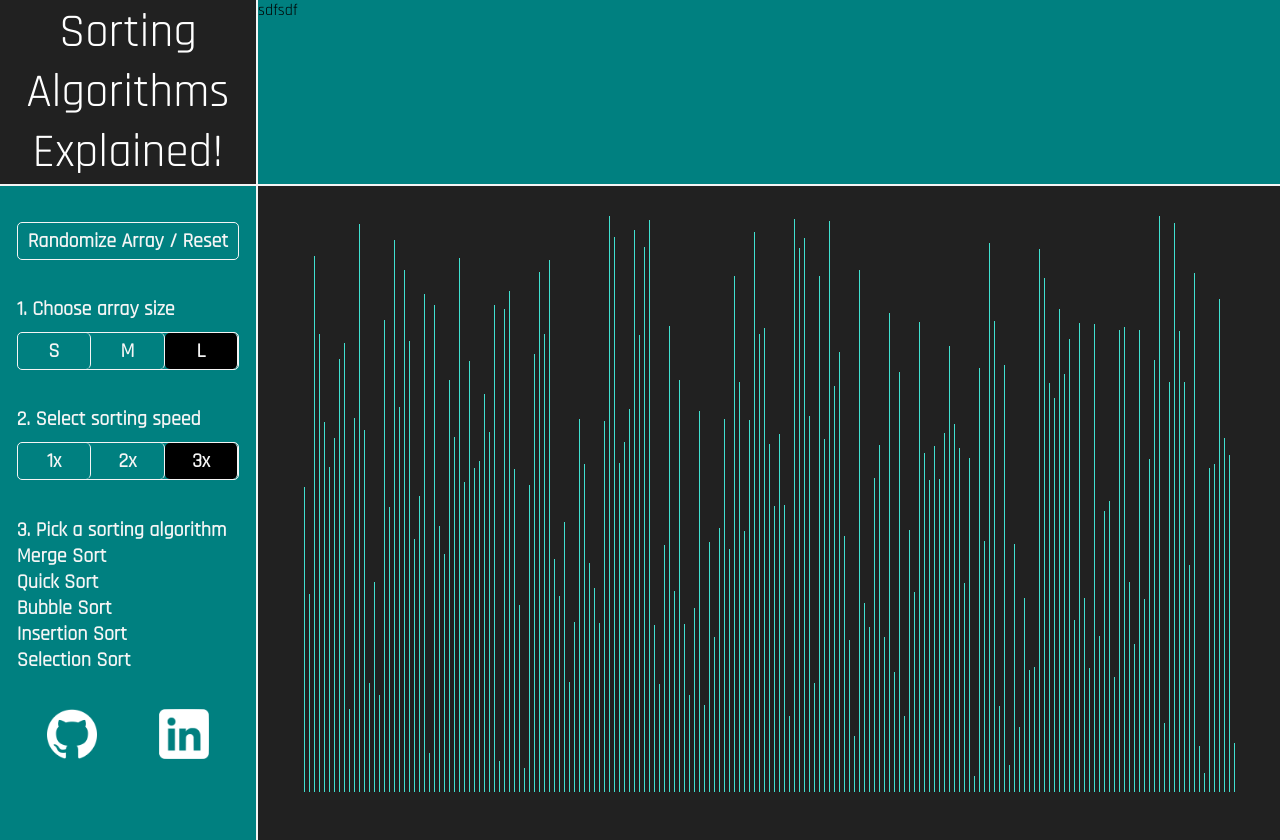
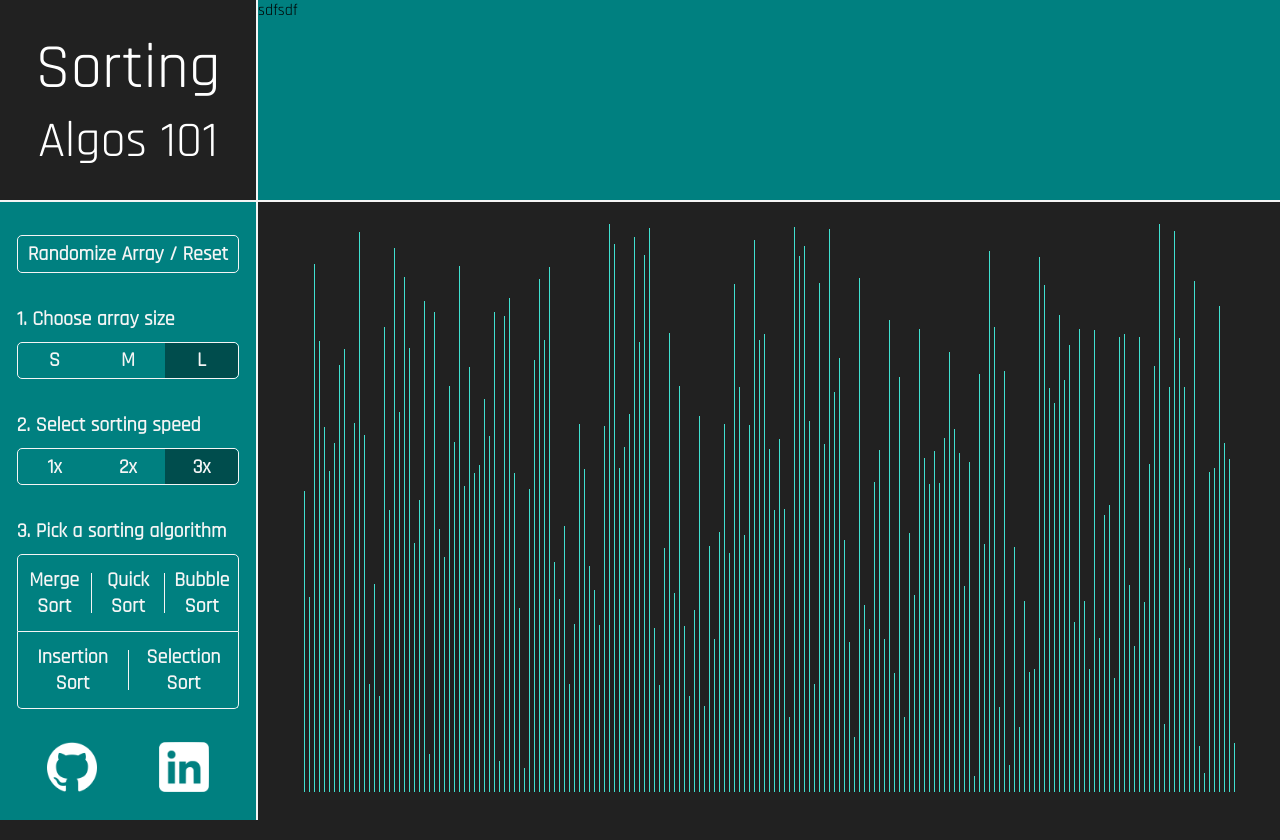
Before and after one commit to dawinderS/SortingAlgos, a React (Create React App) app: page / in a window 1280 px wide. Built offline with nearby package versions, Linux system fonts and the light colour scheme.

Commit message:
add btn animations

```diff
--- a/public/index.html
+++ b/public/index.html
@@ -24,7 +24,7 @@
       work correctly both with client-side routing and a non-root public URL.
       Learn how to configure a non-root public URL by running `npm run build`.
     -->
-    <title>Sorting Algs 101</title>
+    <title>Sorting Algos 101</title>
   </head>
   <body>
     <noscript>You need to enable JavaScript to run this app.</noscript>
--- a/src/App.css
+++ b/src/App.css
@@ -1,6 +1,6 @@
 html,body {
-    height:100%;
-    width:100%;
+    height:100vh;
+    width:100vh;
     margin: 0;
     padding: 0;
     background: #212121;
--- a/src/sortingVisuals/sorts.css
+++ b/src/sortingVisuals/sorts.css
@@ -11,8 +11,9 @@
   display: flex;
   flex-direction: column;
   width: 16%;
+  height: 100vh;
   min-width: 256px;
-  min-height: 840px;
+  min-height: 820px;
   background: teal;
   border-right: 2px solid whitesmoke;
   /* margin-bottom: 1vh; */
@@ -20,17 +21,24 @@
 
 .navbar-header {
   height: 23vh;
+  min-height: 200px;
   background: #212121;
   border-bottom: 2px solid whitesmoke;
-  text-align: center;
   color: white;
-  font-size: 47px;
+  font-size: 63px;
   display: flex;
+  flex-direction: column;
   align-items: center;
+  justify-content: center;
+}
+
+.navbar-header span {
+  font-size: 50px;
 }
 
 .navbar-btns {
   height: 77vh;
+  min-height: 630px;
   display: flex;
   justify-content: center;
   align-items: center;
@@ -48,7 +56,7 @@
 }
 
 .reset-btn:hover {
-  background: #212121;
+  background: rgb(0, 77, 77);
 }
 .navbar-btns-in {
   display: flex;
@@ -57,9 +65,6 @@
   justify-content: space-evenly;
 }
 
-.array-size {
-  /* padding: 0px 10px; */
-}
 .array-size span {
   display: flex;
   border: 1px solid whitesmoke;
@@ -67,20 +72,32 @@
   margin-top: 10px;
   justify-content: center;
   align-items: center;
+  height: 35.3px;
 }
 .array-size span div {
   padding: 5px 0px;
   cursor: pointer;
-  width: 33%;
-  height: 100%;
+  width: 33.3333333%;
+  height: 25px;
   display: flex;
   justify-content: center;
   align-items: center;
-  border-right: 1px solid whitesmoke;
   border-radius: 5px;
 }
+/* .array-size span div:hover {
+  background: rgb(0, 107, 107);
+} */
+#arrsize1 {
+  border-top-right-radius: 0;
+  border-bottom-right-radius: 0;
+}
+#arrsize2 {
+  border-radius: 0;
+}
 #arrsize3 {
-  background: black;
+  background: rgb(0, 77, 77);
+  border-top-left-radius: 0;
+  border-bottom-left-radius: 0;
 }
 
 .sort-speed span {
@@ -90,27 +107,86 @@
   margin-top: 10px;
   justify-content: center;
   align-items: center;
+  height: 35.3px;
 }
 .sort-speed span div {
   padding: 5px 0px;
   cursor: pointer;
-  width: 33%;
-  height: 100%;
+  width: 33.3333333%;
+  height: 25px;
   display: flex;
   justify-content: center;
   align-items: center;
-  border-right: 1px solid whitesmoke;
   border-radius: 5px;
 }
+/* .sort-speed span div:hover {
+  background: rgb(0, 107, 107);
+} */
+#sortspeed1 {
+  border-top-right-radius: 0;
+  border-bottom-right-radius: 0;
+}
+#sortspeed2 {
+  border-radius: 0;
+}
 #sortspeed3 {
-  background: black;
+  background: rgb(0, 77, 77);
+  border-top-left-radius: 0;
+  border-bottom-left-radius: 0;
 }
 
+.sort-algs1 {
+  margin-top: 10px;
+  display: flex;
+  justify-content: center;
+  align-items: center;
+  border: 1px solid whitesmoke;
+  /* border-bottom: none; */
+  border-top-left-radius: 5px;
+  border-top-right-radius: 5px;
+}
+.sort-algs2 {
+  display: flex;
+  justify-content: space-around;
+  align-items: center;
+  border: 1px solid whitesmoke;
+  border-top: none;
+  border-bottom-left-radius: 5px;
+  border-bottom-right-radius: 5px;
+}
 
+.separator {
+  background: whitesmoke;
+  width: 1px;
+  height: 40px;
+}
+
+.sorts {
+  width: 33%;
+  display: flex;
+  flex-direction: column;
+  justify-content: center;
+  align-items: center;
+  padding: 12px 0px;
+  cursor: pointer;
+  border-radius: 5px;
+}
+
+.sorts:hover {
+  background: rgb(0, 77, 77);
+}
+
+#insertion {
+  width: 50%;
+}
+#selection {
+  width: 50%;
+}
 
 .navbar-links {
   display: flex;
   justify-content: space-around;
+
 }
 .navbar-links img {
   width: 50px;
@@ -120,18 +196,21 @@
   display: flex;
   justify-content: space-between;
   width: 84%;
-  margin-bottom: 1vh;
   flex-direction: column;
+  height: 100vh;
 }
 
 .bar-show {
   display: flex;
   justify-content: center;
   align-items: flex-end;
+  height: 77vh;
+  margin-bottom: 1vh;
 }
 
 .info-show {
   height: 23vh;
+  min-height: 200px;
   background: teal;
   border-bottom: 2px solid whitesmoke;
 }
--- a/src/sortingVisuals/sorts.jsx
+++ b/src/sortingVisuals/sorts.jsx
@@ -30,7 +30,7 @@ export default class SortingVisuals extends React.Component {
     const HEIGHT = document.getElementById('app').clientHeight;
     const arr = [];
     for (let i = 0; i < BARS * 0.182; i++) {
-      arr.push(randomVal(15, HEIGHT * 0.72));
+      arr.push(randomVal(15, HEIGHT * 0.71));
     }
 
     this.setState({ arr });
@@ -170,13 +170,71 @@ export default class SortingVisuals extends React.Component {
     }
   }
 
+  handleSizeS() {
+    let sizeBtns = document.getElementsByClassName('arrsize');
+    let sizeS = document.getElementById('arrsize1');
+
+    for (let i = 0; i < sizeBtns.length; i++) {
+      sizeBtns[i].style.backgroundColor = 'teal'
+    }
+    sizeS.style.backgroundColor = "rgb(0, 77, 77)";
+  }
+  handleSizeM() {
+    let sizeBtns = document.getElementsByClassName("arrsize");
+    let sizeM = document.getElementById("arrsize2");
+
+    for (let i = 0; i < sizeBtns.length; i++) {
+      sizeBtns[i].style.backgroundColor = "teal";
+    }
+    sizeM.style.backgroundColor = "rgb(0, 77, 77)";
+  }
+  handleSizeL() {
+    let sizeBtns = document.getElementsByClassName("arrsize");
+    let sizeL = document.getElementById("arrsize3");
+
+    for (let i = 0; i < sizeBtns.length; i++) {
+      sizeBtns[i].style.backgroundColor = "teal";
+    }
+    sizeL.style.backgroundColor = "rgb(0, 77, 77)";
+  }
+  handleSpeed1() {
+    let speedBtns = document.getElementsByClassName("sortspeed");
+    let speed1 = document.getElementById("sortspeed1");
+
+    for (let i = 0; i < speedBtns.length; i++) {
+      speedBtns[i].style.backgroundColor = "teal";
+    }
+    speed1.style.backgroundColor = "rgb(0, 77, 77)";
+  }
+  handleSpeed2() {
+    let speedBtns = document.getElementsByClassName("sortspeed");
+    let speed2 = document.getElementById("sortspeed2");
+
+    for (let i = 0; i < speedBtns.length; i++) {
+      speedBtns[i].style.backgroundColor = "teal";
+    }
+    speed2.style.backgroundColor = "rgb(0, 77, 77)";
+  }
+  handleSpeed3() {
+    let speedBtns = document.getElementsByClassName("sortspeed");
+    let speed3 = document.getElementById("sortspeed3");
+
+    for (let i = 0; i < speedBtns.length; i++) {
+      speedBtns[i].style.backgroundColor = "teal";
+    }
+    speed3.style.backgroundColor = "rgb(0, 77, 77)";
+  }
+
   render() {
     const { arr } = this.state;
 
     return (
       <div className="mainpage">
         <div className="navbar">
-          <div className="navbar-header">Sorting Algorithms Explained!</div>
+          <div className="navbar-header">
+            <div>Sorting</div>
+            <span>Algos 101</span>
+          </div>
           <div className="navbar-btns">
             <div className="navbar-btns-in">
               <div className="reset-btn" onClick={() => this.resetArr()}>
@@ -185,32 +243,98 @@ export default class SortingVisuals extends React.Component {
               <div className="array-size">
                 1. Choose array size
                 <span>
-                  <div id="arrsize1">S</div>
-                  <div id="arrsize2">M</div>
-                  <div id="arrsize3">L</div>
+                  <div
+                    onClick={() => this.handleSizeS()}
+                    className="arrsize"
+                    id="arrsize1"
+                  >
+                    S
+                  </div>
+                  <div
+                    onClick={() => this.handleSizeM()}
+                    className="arrsize"
+                    id="arrsize2"
+                  >
+                    M
+                  </div>
+                  <div
+                    onClick={() => this.handleSizeL()}
+                    className="arrsize"
+                    id="arrsize3"
+                  >
+                    L
+                  </div>
                 </span>
               </div>
-              <div className='sort-speed'>
+              <div className="sort-speed">
                 2. Select sorting speed
                 <span>
-                  <div id="sortspeed1">1x</div>
-                  <div id="sortspeed2">2x</div>
-                  <div id="sortspeed3">3x</div>
+                  <div
+                    onClick={() => this.handleSpeed1()}
+                    className="sortspeed"
+                    id="sortspeed1"
+                  >
+                    1x
+                  </div>
+                  <div
+                    onClick={() => this.handleSpeed2()}
+                    className="sortspeed"
+                    id="sortspeed2"
+                  >
+                    2x
+                  </div>
+                  <div
+                    onClick={() => this.handleSpeed3()}
+                    className="sortspeed"
+                    id="sortspeed3"
+                  >
+                    3x
+                  </div>
                 </span>
               </div>
-              <div className='sort-algs'>
+              <div className="sort-algs">
                 3. Pick a sorting algorithm
-                <div onClick={() => this.mergeSort()}>Merge Sort</div>
-                <div onClick={() => this.quickSort()}>Quick Sort</div>
-                {/* <button onClick={ () => this.heapSort() }>Heap Sort</button> */}
-                <div onClick={() => this.bubbleSort()}>Bubble Sort</div>
-                <div onClick={() => this.insertionSort()}>Insertion Sort</div>
-                <div onClick={() => this.selectionSort()}>Selection Sort</div>
+                <span className="sort-algs1">
+                  <div className="sorts" onClick={() => this.mergeSort()}>
+                    <div>Merge</div>
+                    <div>Sort</div>
+                  </div>
+                  <div className="separator"></div>
+                  <div className="sorts" onClick={() => this.quickSort()}>
+                    <div>Quick</div>
+                    <div>Sort</div>
+                  </div>
+                  <div className="separator"></div>
+                  <div className="sorts" onClick={() => this.bubbleSort()}>
+                    <div>Bubble</div>
+                    <div>Sort</div>
+                  </div>
+                </span>
+                <span className="sort-algs2">
+                  <div
+                    className="sorts"
+                    id="insertion"
+                    onClick={() => this.insertionSort()}
+                  >
+                    <div>Insertion</div>
+                    <div>Sort</div>
+                  </div>
+                  <div className="separator"></div>
+                  <div
+                    className="sorts"
+                    id="selection"
+                    onClick={() => this.selectionSort()}
+                  >
+                    <div>Selection</div>
+                    <div>Sort</div>
+                  </div>
+                  {/* <button onClick={ () => this.heapSort() }>Heap Sort</button> */}
+                </span>
               </div>
               <div className="navbar-links">
                 <a
                   target="_blank"
-                  href="https://github.com/dawinderS/StatsDontLie"
+                  href="https://github.com/dawinderS/sortingVisuals"
                 >
                   <img src={githubLogo} alt="Github" />
                 </a>
@@ -225,9 +349,7 @@ export default class SortingVisuals extends React.Component {
           </div>
         </div>
         <div className="barshow1">
-          <div className="info-show" style={{ height: "${}" }}>
-            sdfsdf
-          </div>
+          <div className="info-show">sdfsdf</div>
           <div className="bar-show" id="barshow">
             {arr.map((val, i) => (
               <div
```
